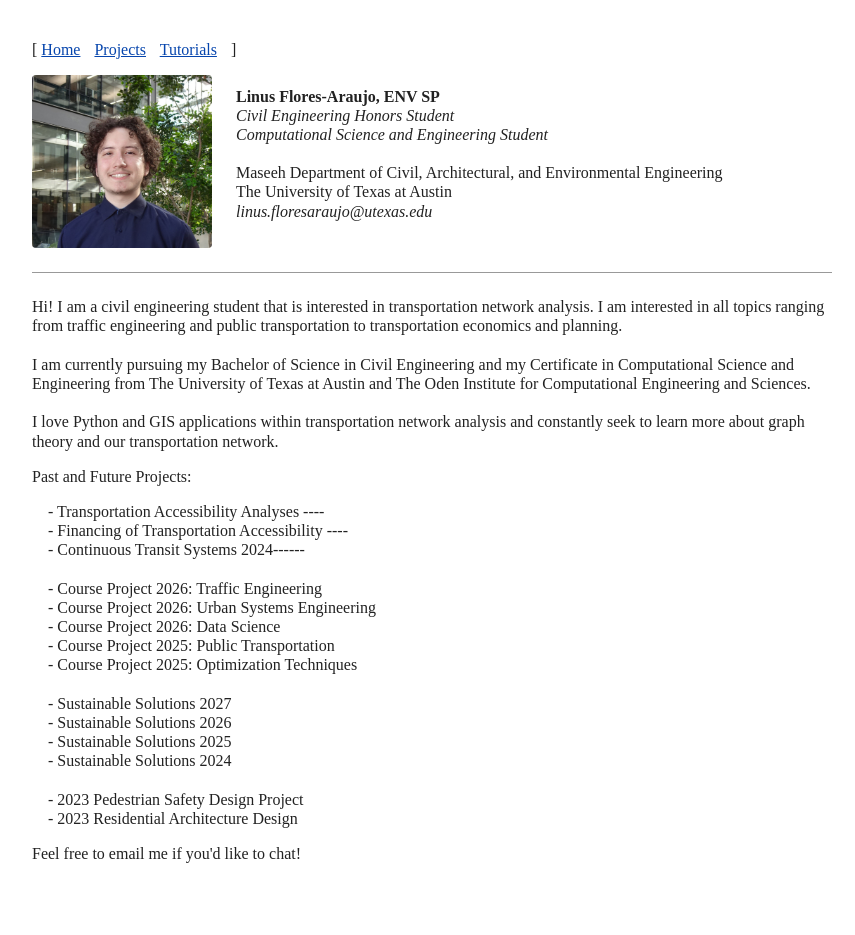
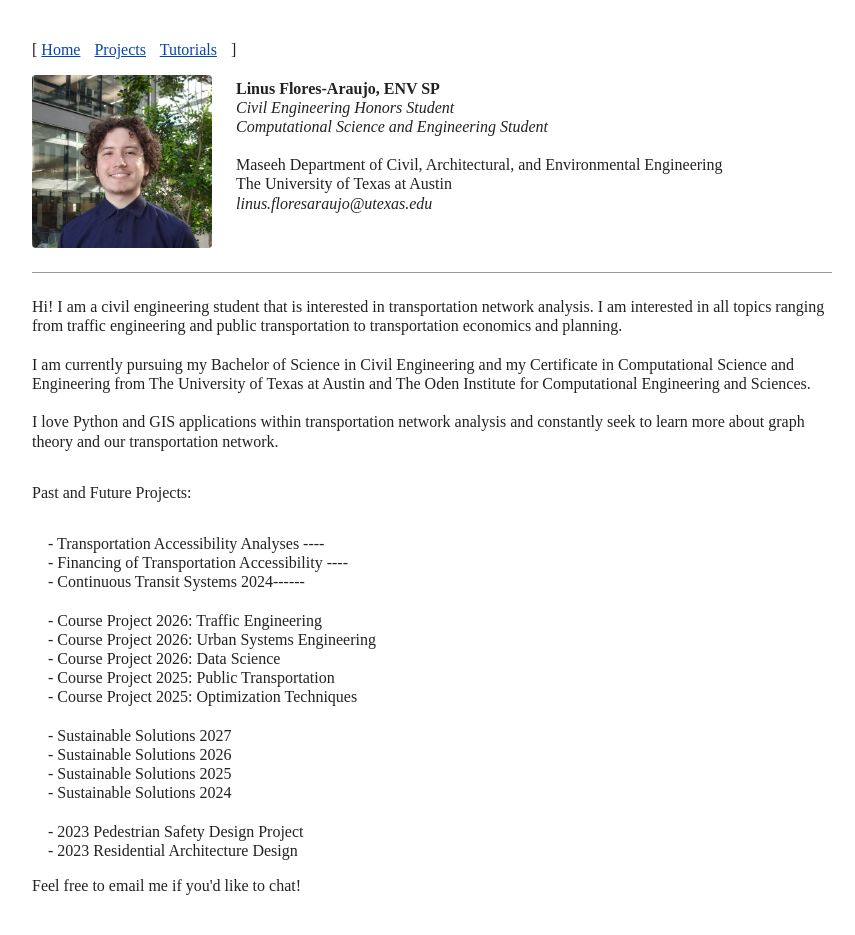
Before and after one commit to lfloresaraujo/lfloresaraujo.github.io, a Jekyll site: the page built from index.html, in a window 1280 px wide. Shown: the whole page, without its empty margins (208-1063 px from the left). Built offline with Jekyll 4.4.1, drawn with Linux system fonts in a browser that asks for light colours; before the commit the page ends 903 px from its top, so only the background shows below that.

Commit message:
Update default.html

```diff
--- a/_layouts/default.html
+++ b/_layouts/default.html
@@ -24,7 +24,7 @@
     ul { list-style: none; padding-left: 1em; }
     li::before { content: " - "; }
     li { margin: 0; }
-    p { margin: 0 0 1em; }
+    p { margin: 0 0 2em; }
   </style>
 </head>
 <body>
```
